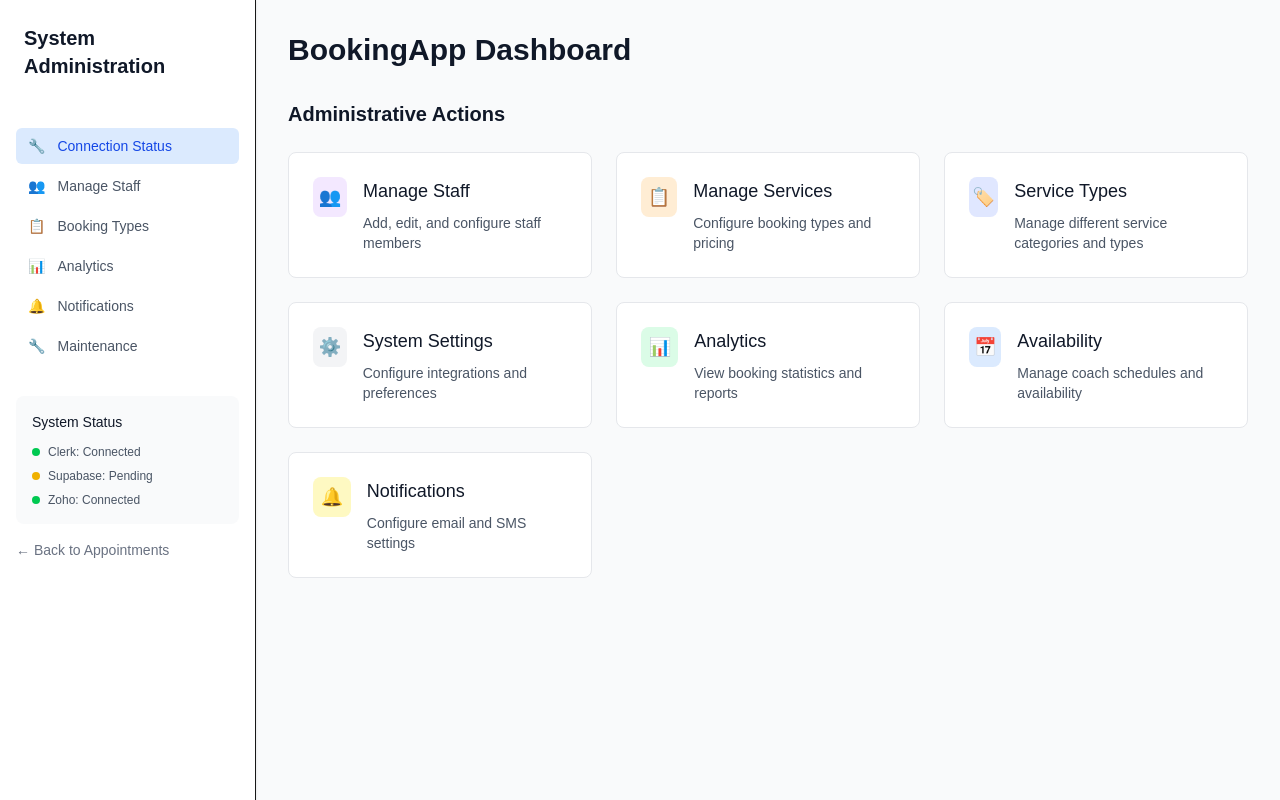
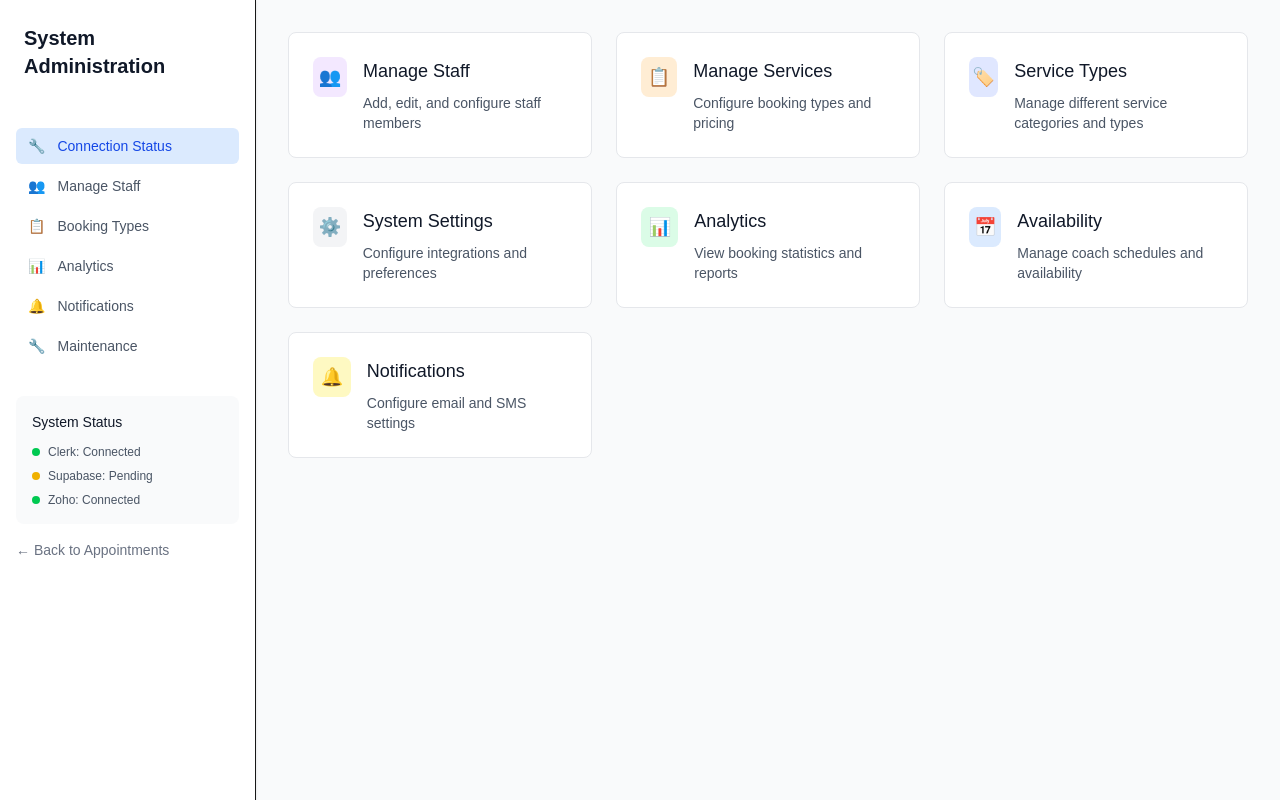
Before and after one commit to roweldencinares-git/booking-app, a Next.js app: page /admin in a window 1280 px wide. Built offline with nearby package versions, Linux system fonts and the light colour scheme; no server answers; sample sign-in values are in the browser's storage.

Commit message:
feat: remove titles from /admin dashboard page

```diff
--- a/src/app/admin/page.tsx
+++ b/src/app/admin/page.tsx
@@ -100,11 +100,7 @@ export default async function AdminPage() {
       {/* Main Content */}
       <div className="flex-1">
         <div className="p-8">
-          <h1 className="text-3xl font-bold text-gray-900 mb-8">BookingApp Dashboard</h1>
-
-          {/* Administrative Actions */}
           <div>
-            <h2 className="text-xl font-semibold text-gray-900 mb-6">Administrative Actions</h2>
 
             <div className="grid grid-cols-1 md:grid-cols-2 lg:grid-cols-3 gap-6">
               <Link
```
